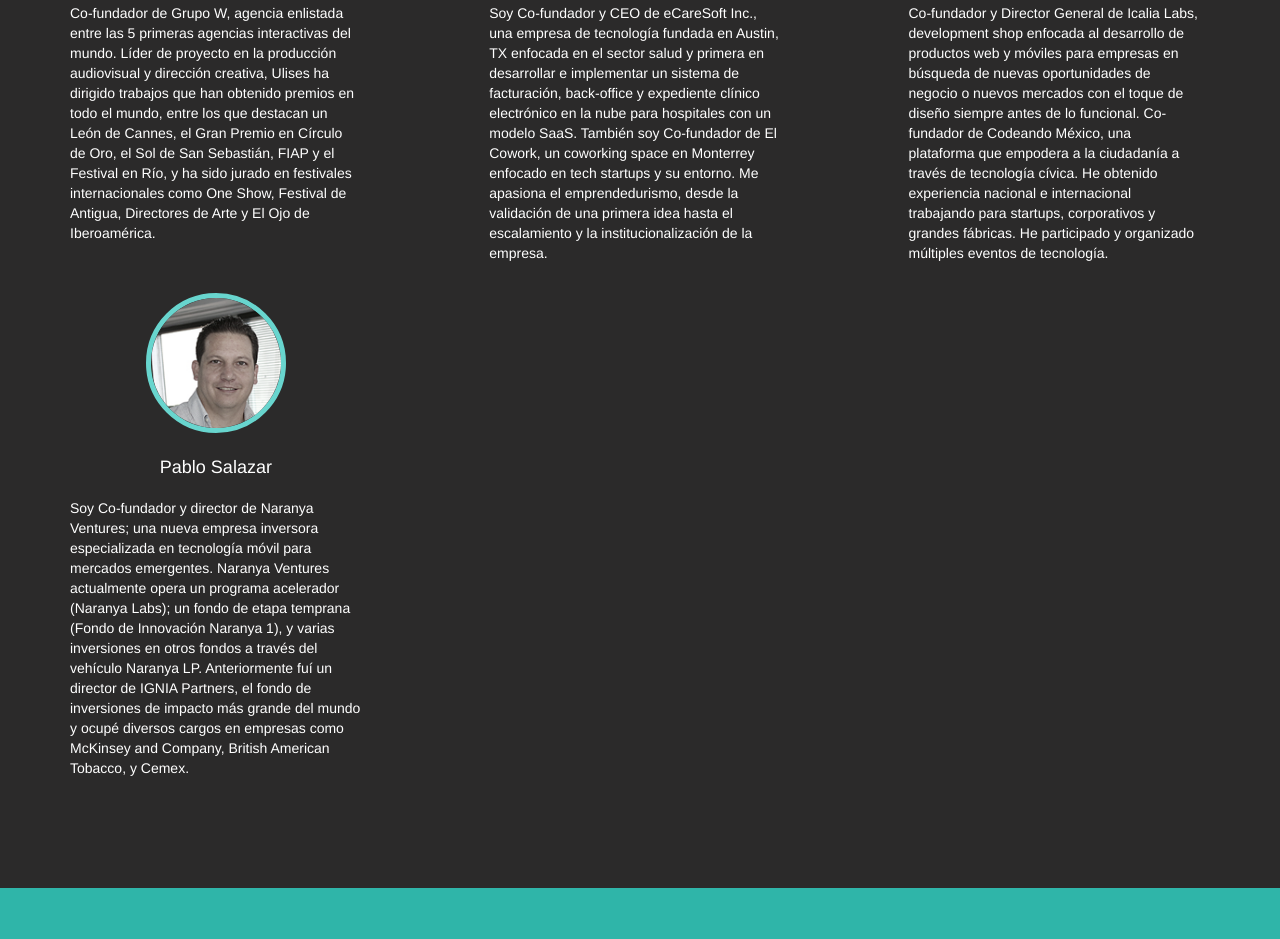
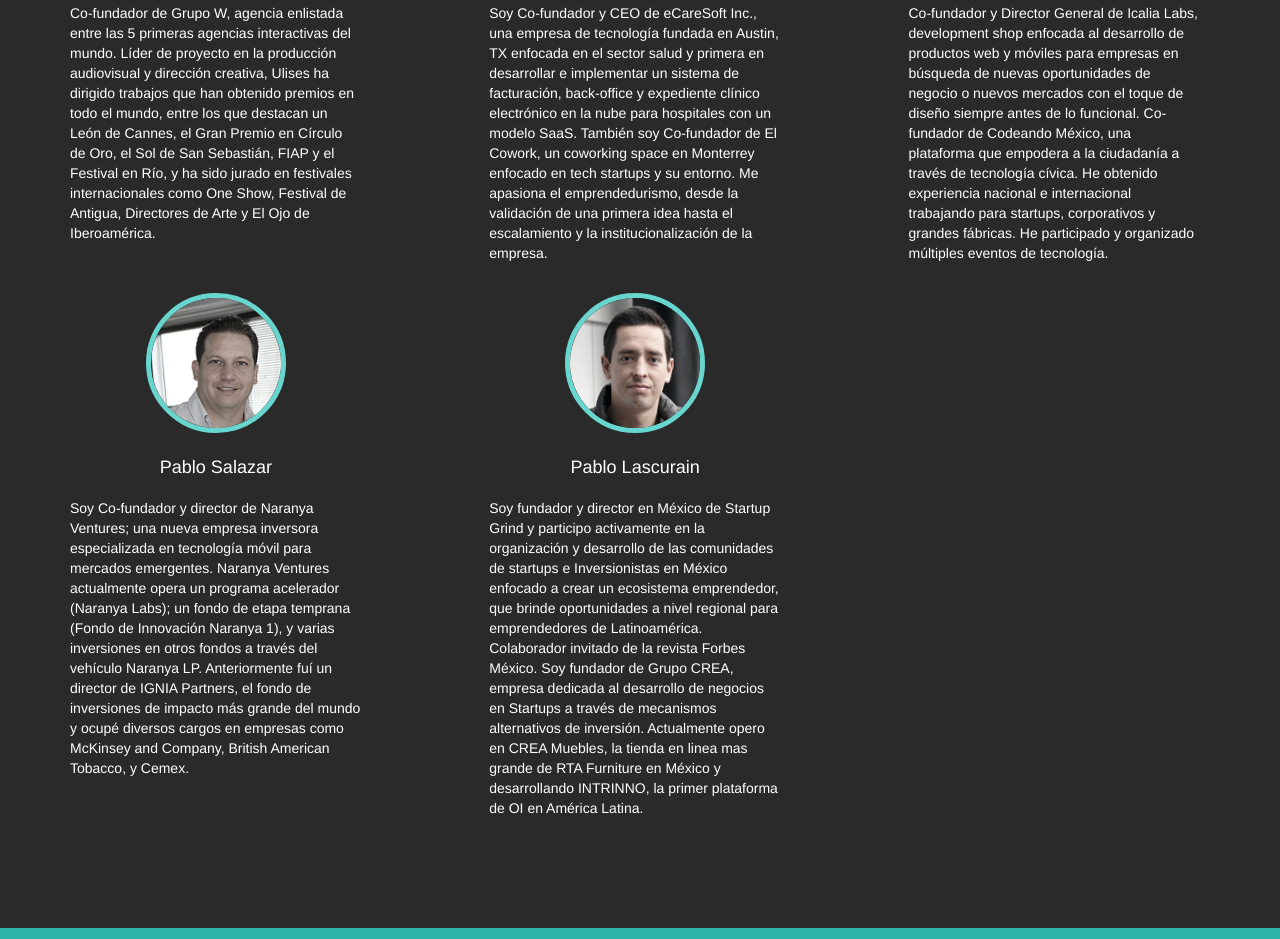
Before and after one commit to diegowifi/swmty14, a plain HTML site: page index.html in a window 1280 px wide. Shown: the part 3441-4380 px from the top of the page. Drawn offline with nearby package versions, Linux system fonts and the light colour scheme; some packages are replaced by stand-ins of ours.

Commit message:
Add Pablo Lascurain and Startup Grind logo

```diff
--- a/index.html
+++ b/index.html
@@ -447,13 +447,22 @@
                     <p>Co-fundador y Director General de Icalia Labs, development shop enfocada al desarrollo de productos web y móviles para empresas en búsqueda de nuevas oportunidades de negocio o nuevos mercados con el toque de diseño siempre antes de lo funcional. Co-fundador de Codeando México, una plataforma que empodera a la ciudadanía a través de tecnología cívica. He obtenido experiencia nacional e internacional trabajando para startups, corporativos y grandes fábricas. He participado y organizado múltiples eventos de tecnología.</p>
                 </div>
 
-                <div class="col-md-3  juez">
+                <div class="col-md-3 juez">
                     <img alt="Pablo Salazar" class="img-circle" src=
                     "img/personas/pablo.png">
 
                     <h4>Pablo Salazar</h4>
 
                     <p>Soy Co-fundador y director de Naranya Ventures; una nueva empresa inversora especializada en tecnología móvil para mercados emergentes. Naranya Ventures actualmente opera un programa acelerador (Naranya Labs); un fondo de etapa temprana (Fondo de Innovación Naranya 1), y varias inversiones en otros fondos a través del vehículo Naranya LP. Anteriormente fuí un director de IGNIA Partners, el fondo de inversiones de impacto más grande del mundo y ocupé diversos cargos en empresas como McKinsey and Company, British American Tobacco, y Cemex.</p>
+                </div>
+
+                <div class="col-md-3 col-md-offset-1 juez">
+                    <img alt="Pablo Lascurain" class="img-circle" src=
+                    "img/personas/pabloLascurain.png">
+
+                    <h4>Pablo Lascurain</h4>
+
+                    <p>Soy fundador y director en México de Startup Grind y participo activamente en la organización y desarrollo de las comunidades de startups e Inversionistas en México enfocado a crear un ecosistema emprendedor, que brinde oportunidades a nivel regional para emprendedores de Latinoamérica. Colaborador invitado de la revista Forbes México. Soy fundador de Grupo CREA, empresa dedicada al desarrollo de negocios en Startups a través de mecanismos alternativos de inversión. Actualmente opero en CREA Muebles, la tienda en linea mas grande de RTA Furniture en México y desarrollando INTRINNO, la primer plataforma de OI en América Latina.</p>
                 </div>
 
             </div>
@@ -567,6 +576,8 @@
                 <div class="col-md-2"><img src="img/sponsors/github.png"></div>
 
                 <div class="col-md-2"><img src="img/sponsors/cowork.png"></div>
+
+                <div class="col-md-2"><img src="img/sponsors/grind.png"></div>
             </div>
         </div>
     </section>
```
Also changed, not shown: img/personas/pabloLascurain.png (added), img/sponsors/grind.png (added).
